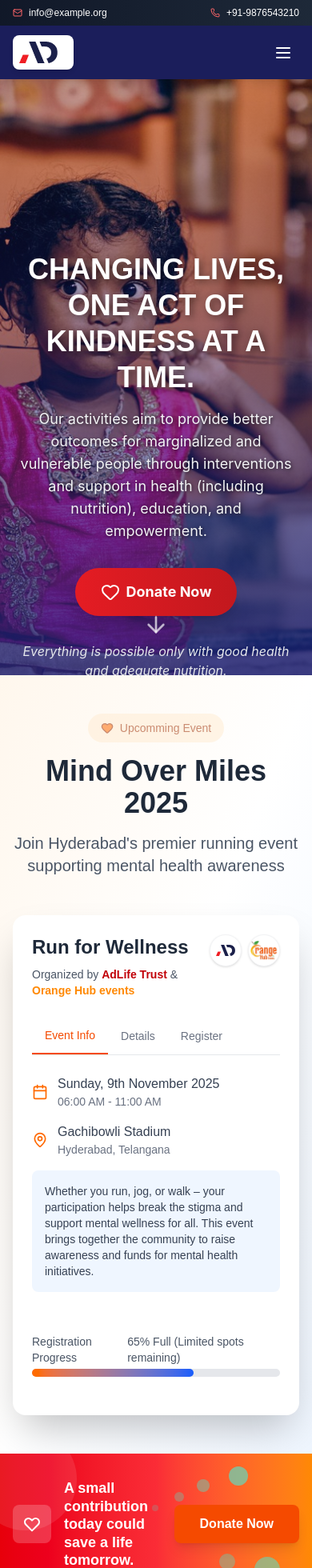
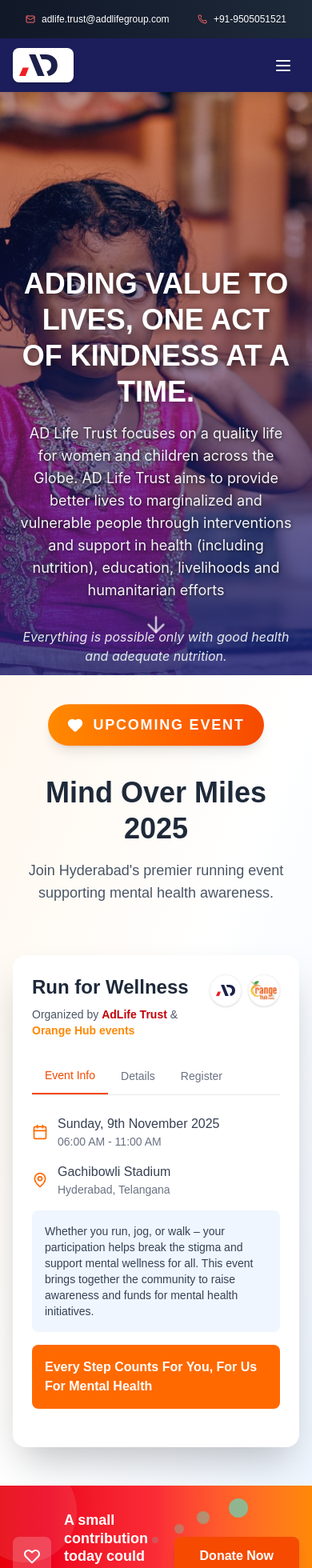
Before and after one commit to ajayaaedtech/adlifetrust-fe, a Next.js app: page / in a window 390 px wide. Shown: the top 1960 px of the page at 80% size. Built offline with nearby package versions, Linux system fonts and the light colour scheme.

Commit message:
home improve

```diff
--- a/src/components/Hero/Hero.js
+++ b/src/components/Hero/Hero.js
@@ -55,7 +55,7 @@
             // Add a fallback for the background image
             onError={(e) => {
               e.target.onerror = null;
-              e.target.src='https://placehold.co/1920x1080/1A237E/FFFFFF?text=loading';
+              e.target.src = 'https://placehold.co/1920x1080/1A237E/FFFFFF?text=loading';
             }}
           />
           {/* NEW: Gradient Overlay for better visibility and a lighter feel */}
@@ -74,25 +74,16 @@
             style={{ textShadow: '3px 3px 10px rgba(0, 0, 0, 0.5)' }}
             variants={itemVariants}
           >
-            Changing Lives, One Act of Kindness at a Time.
+            Adding Value to Lives, One act of kindness at a time.
           </motion.h1>
 
           <motion.p
-            className="text-lg md:text-xl max-w-3xl mx-auto mb-8 text-gray-100"
+            className="text-lg md:text-xl max-w-5xl mx-auto mb-8 text-gray-100"
             style={{ textShadow: '1px 1px 4px rgba(0, 0, 0, 0.7)' }}
             variants={itemVariants}
           >
-            Our activities aim to provide better outcomes for marginalized and vulnerable people through interventions and support in health (including nutrition), education, and empowerment.
+           AD Life Trust focuses on a quality life for women and children across the Globe. AD Life Trust aims to provide better lives to marginalized and vulnerable people through interventions and support in health (including nutrition), education, livelihoods and humanitarian efforts
           </motion.p>
-
-          <motion.div variants={itemVariants}>
-            <Link href="/donate">
-              <button className="bg-gradient-to-r from-[#E51C23] to-[#c2181e] text-white px-8 py-4 rounded-full font-bold text-lg hover:scale-105 transition-transform duration-300 shadow-xl hover:shadow-red-500/50 focus:outline-none focus:ring-4 focus:ring-red-500/50 flex items-center justify-center mx-auto space-x-2">
-                <Heart className="w-6 h-6" />
-                <span>Donate Now</span>
-              </button>
-            </Link>
-          </motion.div>
 
           <motion.p
             className="mt-8 text-md text-gray-200 italic"
--- a/src/components/Navbar/Navbar.js
+++ b/src/components/Navbar/Navbar.js
@@ -25,10 +25,10 @@
 
   const navItems = [
     { name: "Home", link: "/" },
-    { name: "Humanitarian Efforts", link: "/activities" },
+    { name: "Activities", link: "/activities" },
     { name: "Volunteer", link: "/volunteer" },
     { name: "Mentorship", link: "/mentees" },
-    { name: "Information ", link: "/information " },
+    { name: "About us ", link: "/about-us " },
   ];
 
   const toggleDrawer = (open) => () => {
@@ -37,17 +37,17 @@
 
 
   return (
-    <header className="fixed top-0 left-0 w-full z-50">
+    <header className="fixed top-0 left-0 w-full z-50 ">
       {/* Top Contact Bar */}
-      <div className="bg-gradient-to-r from-gray-900 to-gray-800 text-white text-xs md:text-sm py-2">
+      <div className="bg-gradient-to-r from-gray-900 to-gray-800 text-white text-xs md:text-sm p-4 ">
         <div className="container mx-auto px-4 md:px-6 flex justify-between items-center">
           <div className="flex items-center space-x-2">
             <Mail className="w-3 h-3 md:w-4 md:h-4 text-red-400" />
-            <span>info@example.org</span>
+            <span className="text-md ">adlife.trust@addlifegroup.com</span>
           </div>
-          <div className="flex items-center space-x-2">
+          <div className="flex items-center space-x-2 ">
             <Phone className="w-3 h-3 md:w-4 md:h-4 text-red-400" />
-            <span>+91-9876543210</span>
+            <span className="text-md ">+91-9505051521</span>
           </div>
         </div>
       </div>
@@ -56,10 +56,11 @@
       <nav className="bg-[#1B1E5B] text-white py-3 shadow-lg">
         <div className="container mx-auto px-4 md:px-6 flex items-center justify-between">
           {/* Logo */}
-          <div className="flex items-center space-x-3 bg-white p-2 rounded-lg shadow-md">
+          <Link href="/" passHref>
+            <div className="flex items-center space-x-3 bg-white p-2 rounded-lg shadow-md cursor-pointer">
               <Image
                 src="/logo.png"
-              alt="AD Trust Logo"
+                alt="AD Life Trust Logo"
                 width={48}
                 height={48}
                 className="object-contain"
@@ -69,27 +70,48 @@
                 Life
               </span>
             </div>
+          </Link>
 
           {/* Desktop Navigation */}
-          <div className="hidden md:flex items-center space-x-1">
+          <div className="hidden space-x-1 md:flex items-center space-x-1">
             <ul className="flex space-x-1 items-center font-medium">
               {navItems.map(({ name, link }) => (
                 <li key={name} className="px-3 py-2">
-                  <Link href={link} className="hover:text-[#E51C23] transition-colors duration-200 relative group">
+                  <Link
+                    href={link}
+                    className="relative inline-block pb-1 hover:text-[#f0a3a6] transition-colors duration-200 group"
+                  >
                     {name}
-                    <span className="absolute bottom-0 left-0 w-0 h-0.5 bg-[#E51C23] transition-all duration-300 group-hover:w-full"></span>
+                    <span
+                      className="absolute left-0 -bottom-0.5 h-0.5 w-0 bg-[#e25d62] transition-all duration-300 group-hover:w-full"
+                    ></span>
                   </Link>
                 </li>
               ))}
             </ul>
 
-            <div className="ml-6">
-              <Link href="/donate">
-                <button className="bg-gradient-to-r from-[#E51C23] to-[#c2181e] text-white px-6 py-2 rounded-md font-semibold hover:scale-105 transition-all duration-200 shadow-lg hover:shadow-red-500/30 flex items-center space-x-2">
+
+            <div className="ml-6 ">
+              <a
+                href="https://pages.razorpay.com/pl_NIXwYVaXickvmj/view"
+                target="_blank"
+                rel="noopener noreferrer"
+              >
+                <button className="relative bg-gradient-to-r from-[#E51C23] to-[#c2181e] text-white px-6 py-2 rounded-md font-semibold hover:scale-105 transition-all duration-200 shadow-lg hover:shadow-red-500/30 flex items-center space-x-2 hover:cursor-pointer">
+
+                  {/* 🔴 Ping Dot */}
+
+
+                  {/* Button Text */}
                   <span>Donate Now</span>
-                  <ChevronRight className="w-4 h-4" />
+                  <span className="">
+                    <span className="flex h-3 w-3 relative">
+                      <span className="animate-ping absolute inline-flex h-full w-full rounded-full bg-white opacity-85"></span>
+                      <span className="relative inline-flex rounded-full h-3 w-3 bg-white"></span>
+                    </span>
+                  </span>
                 </button>
-              </Link>
+              </a>
             </div>
           </div>
 
--- a/src/components/UpcomingEvent/UpcomingEvent.js
+++ b/src/components/UpcomingEvent/UpcomingEvent.js
@@ -10,16 +10,24 @@
   return (
     <div className='bg-gradient-to-br from-orange-50 via-white to-blue-50 py-12 px-4 sm:px-6'>
       {/* Improved Heading Section */}
-      <div className="max-w-4xl mx-auto text-center mb-12">
-        <div className="inline-flex items-center px-4 py-2 bg-orange-100 text-orange-800 rounded-full text-sm font-medium mb-4 animate-pulse">
-          <Heart className="w-4 h-4 mr-2 fill-orange-500" />
-          Upcomming Event
+      <div className="max-w-5xl mx-auto text-center mb-16 px-4">
+        {/* Premium Tag */}
+        <div className="inline-flex items-center gap-3 px-6 py-3 bg-gradient-to-r from-orange-400 via-orange-500 to-orange-600 text-white rounded-full text-lg font-semibold shadow-lg mb-6 animate-bounce">
+          <Heart className="w-5 h-5 fill-white" />
+          <span className="uppercase tracking-widest">Upcoming Event</span>
         </div>
-        <h1 className="text-4xl md:text-5xl font-bold text-gray-800 mb-4">Mind Over Miles 2025</h1>
-        <small className="text-xl text-gray-600 max-w-2xl mx-auto">
-          Join Hyderabad&apos;s premier running event supporting mental health awareness
-        </small>
+
+        {/* Main Heading */}
+        <h1 className="text-4xl sm:text-5xl md:text-6xl font-extrabold text-gray-800 leading-tight mb-4">
+          Mind Over Miles 2025
+        </h1>
+
+        {/* Subheading */}
+        <p className="text-lg sm:text-xl md:text-2xl text-gray-600 max-w-3xl mx-auto">
+          Join Hyderabad&apos;s premier running event supporting mental health awareness.
+        </p>
       </div>
+
 
       {/* Main Card Container */}
       <div className="flex items-center justify-center">
@@ -74,7 +82,7 @@
             <div className="flex border-b border-gray-200 mb-6">
               <button
                 onClick={() => setActiveTab('info')}
-                className={`px-4 py-3 text-sm font-medium ${activeTab === 'info' ? 'text-orange-600 border-b-2 border-orange-600' : 'text-gray-500 hover:text-gray-700'}`}
+                className={`px-4 py-3  text-sm font-medium ${activeTab === 'info' ? 'text-orange-600 border-b-2 border-orange-600' : 'text-gray-500 hover:text-gray-700'}`}
               >
                 Event Info
               </button>
@@ -115,6 +123,12 @@
                       Whether you run, jog, or walk – your participation helps break the stigma and support
                       mental wellness for all. This event brings together the community to raise awareness
                       and funds for mental health initiatives.
+                    </p>
+                  </div>
+                  <div className="bg-orange-500 p-4 rounded-lg mt-4">
+                    <p className="text-md text-white font-semibold">
+                      Every Step Counts For You, For Us For Mental Health
+
                     </p>
                   </div>
                 </div>
@@ -179,28 +193,21 @@
                         </p>
                       </div>
                     </div>
-                    <button className="w-full bg-gradient-to-r from-orange-500 to-blue-600 text-white font-medium py-3 px-4 rounded-lg hover:shadow-md transition-all">
-                      Register Now
+                    <button className="w-full" >
+                      <a
+                        href="https://orangehub.co.in/"
+                        target="_blank"
+                        rel="noopener noreferrer"
+                        className="inline-block w-full sm:w-auto bg-gradient-to-r from-orange-500 to-blue-600 text-white text-center font-semibold py-3 px-6 rounded-lg shadow hover:shadow-lg transition-all duration-300"
+                      >
+                        Register Now
+                      </a>
+
                     </button>
                   </div>
                 </div>
               )}
             </div>
-
-            {/* Progress Bar */}
-            <div className="mb-6">
-              <div className="flex justify-between text-sm text-gray-600 mb-1">
-                <span>Registration Progress</span>
-                <span>65% Full (Limited spots remaining)</span>
-              </div>
-              <div className="w-full bg-gray-200 rounded-full h-2.5">
-                <div
-                  className="bg-gradient-to-r from-orange-500 to-blue-600 h-2.5 rounded-full"
-                  style={{ width: '65%' }}
-                ></div>
-              </div>
-            </div>
-
 
           </div>
         </div>
```
Also changed, not shown: src/app/not-found.js (+121 -9 lines), src/app/about-us/page.js (renamed from src/app/information/page.js). Lines whose indentation alone changed are shown as unchanged.
